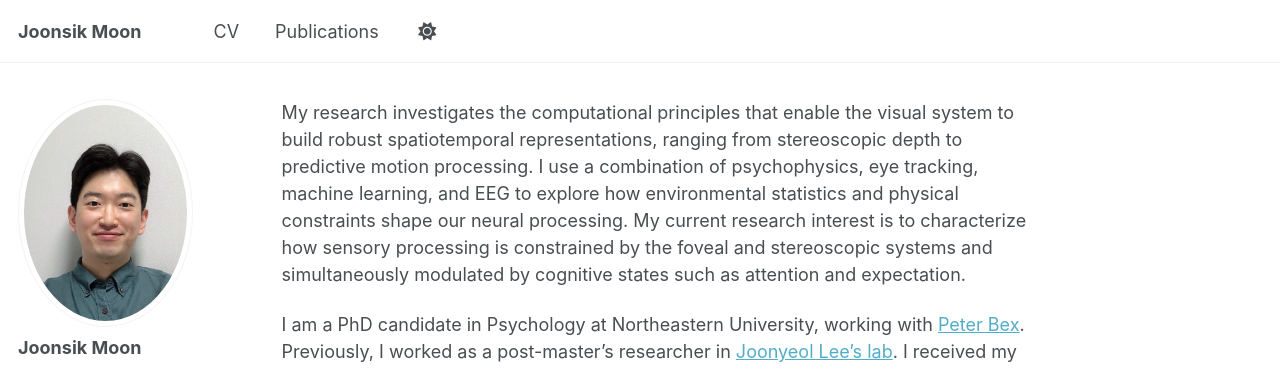
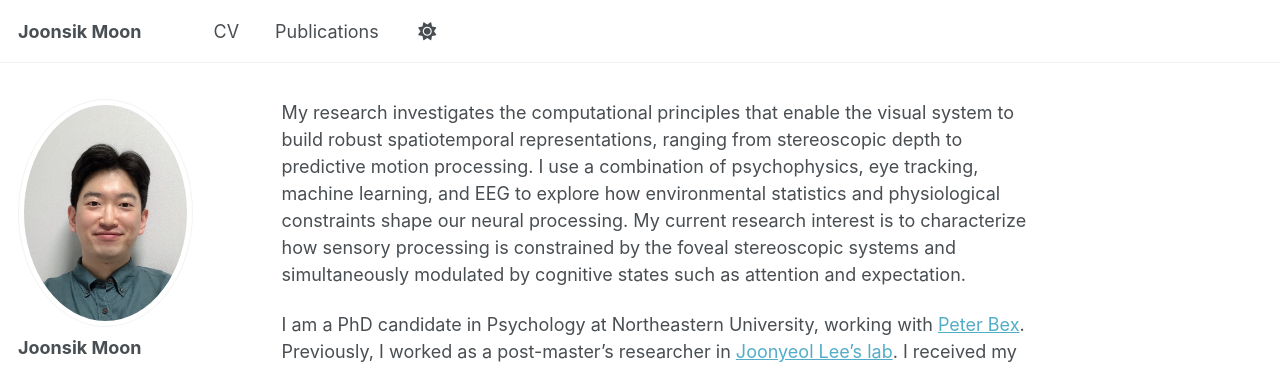
Before and after one commit to jmoon99/jmoon99.github.io, a Jekyll site: the page built from _pages/about.md, in a window 1280 px wide. Shown: the top 369 px of the page. Built offline with Jekyll 4.4.1, drawn with Linux system fonts in a browser that asks for light colours; some web fonts are replaced; a script bundle is joined from its source files by our own code; library files that are not in the unit come from our copies.

Commit message:
Update description in main page. Physiological

```diff
--- a/_pages/about.md
+++ b/_pages/about.md
@@ -7,6 +7,6 @@
   - /about.html
 ---
 
-My research investigates the computational principles that enable the visual system to build robust spatiotemporal representations, ranging from stereoscopic depth to predictive motion processing. I use a combination of psychophysics, eye tracking, machine learning, and EEG to explore how environmental statistics and physical constraints shape our neural processing. My current research interest is to characterize how sensory processing is constrained by the foveal and stereoscopic systems and simultaneously modulated by cognitive states such as attention and expectation.
+My research investigates the computational principles that enable the visual system to build robust spatiotemporal representations, ranging from stereoscopic depth to predictive motion processing. I use a combination of psychophysics, eye tracking, machine learning, and EEG to explore how environmental statistics and physiological constraints shape our neural processing. My current research interest is to characterize how sensory processing is constrained by the foveal stereoscopic systems and simultaneously modulated by cognitive states such as attention and expectation.
 
 I am a PhD candidate in Psychology at Northeastern University, working with [Peter Bex](https://cos.northeastern.edu/people/peter-bex/). Previously, I worked as a post-master's researcher in [Joonyeol Lee's lab](https://semoconlab.com/). I received my Master's degrees from SUNY Optometry and SeoulTech.
```
Also changed, not shown: 2 other files.
